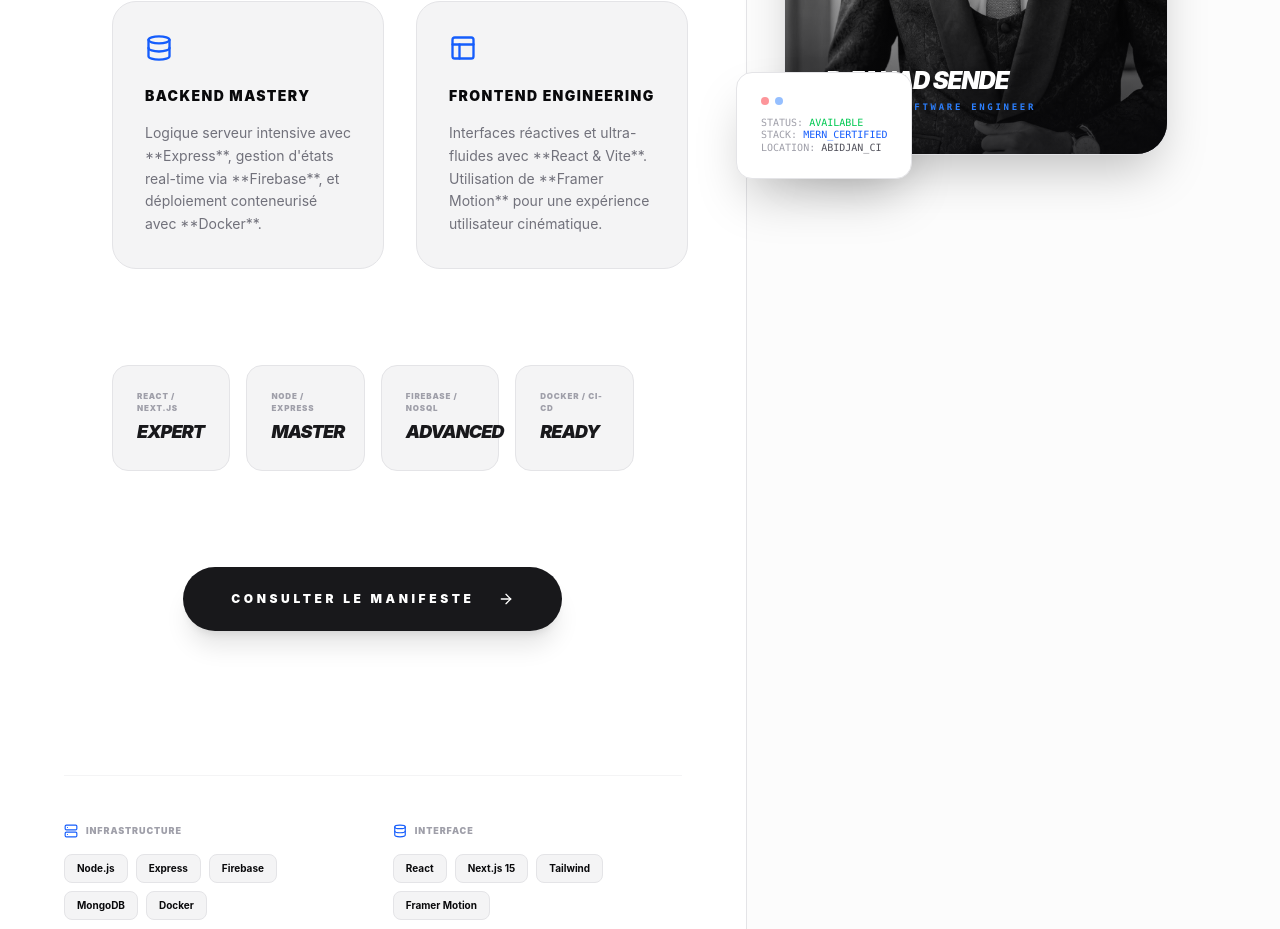
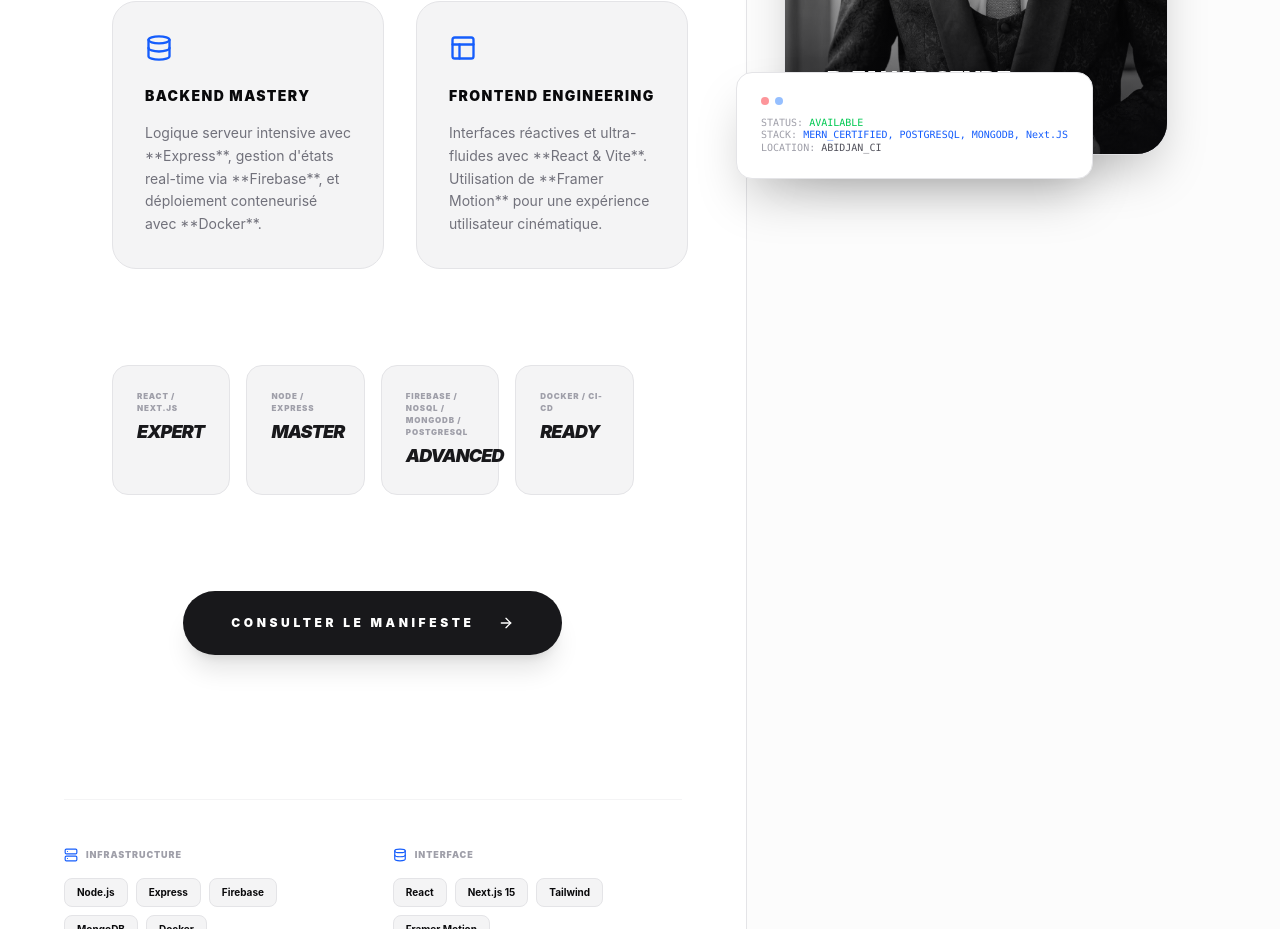
Before and after one commit to Sende45/Portfolio, a React (Vite) app in the folder portefolio-sende/: page / in a window 1280 px wide. Shown: the part 2300-3229 px from the top of the page. Built offline with nearby package versions, Linux system fonts and the light colour scheme; no server answers.

Commit message:
ajout des nouvelles modifications des fichiers

```diff
--- a/portefolio-sende/src/components/AboutMe.jsx
+++ b/portefolio-sende/src/components/AboutMe.jsx
@@ -97,7 +97,7 @@ const AboutMe = () => {
               </div>
               <p className="text-[10px] font-mono text-zinc-400 leading-tight">
                 STATUS: <span className="text-green-500">AVAILABLE</span><br />
-                STACK: <span className="text-blue-600">MERN_CERTIFIED</span><br />
+                STACK: <span className="text-blue-600">MERN_CERTIFIED, POSTGRESQL, MONGODB, Next.JS</span><br />
                 LOCATION: <span className="text-zinc-600 dark:text-zinc-200">ABIDJAN_CI</span>
               </p>
             </div>
@@ -110,7 +110,7 @@ const AboutMe = () => {
         {[
           { label: 'React / Next.js', value: 'Expert' },
           { label: 'Node / Express', value: 'Master' },
-          { label: 'Firebase / NoSQL', value: 'Advanced' },
+          { label: 'Firebase / NoSQL / mongodb / Postgresql', value: 'Advanced' },
           { label: 'Docker / CI-CD', value: 'Ready' }
         ].map((tech, i) => (
           <div key={i} className="p-6 rounded-2xl bg-zinc-100 dark:bg-white/5 border border-zinc-200 dark:border-white/5 flex flex-col gap-1">
```
